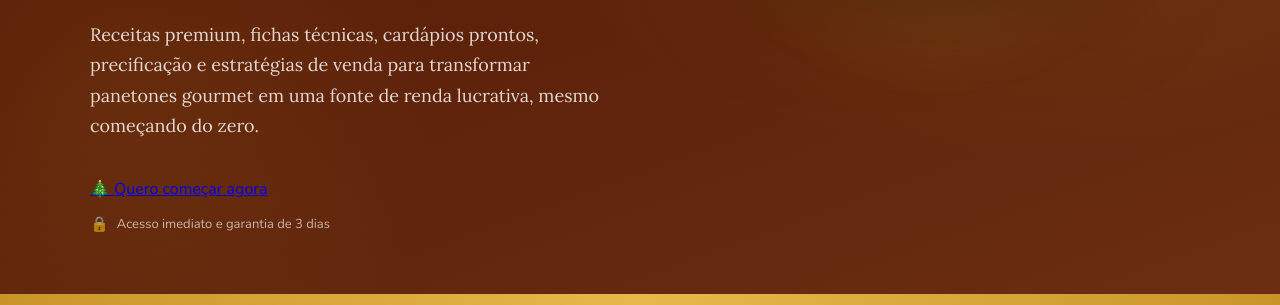
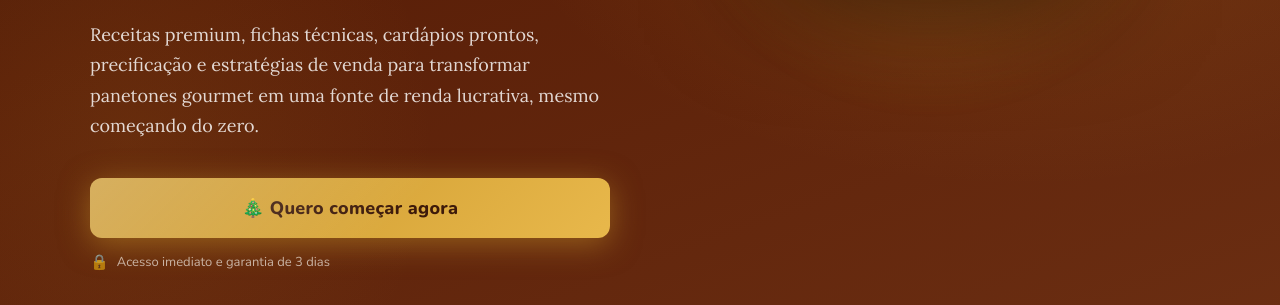
Before and after one commit to veltrixpage/AtelieDoPanetone, a plain HTML site: page index.html in a window 1280 px wide. Shown: the part 636-941 px from the top of the page. Drawn offline with nearby package versions, Linux system fonts and the light colour scheme.

Commit message:
Add files via upload

```diff
--- a/index.html
+++ b/index.html
@@ -823,7 +823,7 @@ src="https://www.facebook.com/tr?id=1306384707922630&ev=PageView&noscript=1"
       <div class="hero-cta-group">
         <a href="https://pay.kiwify.com.br/Pl5X8r0"
         target="_blank"
-        class="btn-primafry"
+        class="btn-primary"
         onclick="fbq('track', 'InitiateCheckout');">
           🎄 Quero começar agora
         </a>
```
